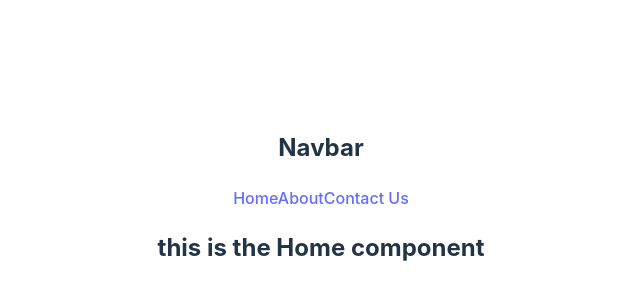
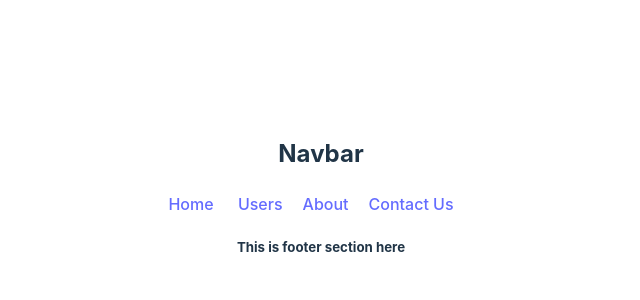
Before and after one commit to MdAlAmin212104/react_router, a React (Vite) app: page / in a window 1280 px wide. Shown: the part 202-502 px from the top of the page, without its empty margins (319-959 px from the left). Built offline with nearby package versions, Linux system fonts and the light colour scheme.

Commit message:
nested routing added and footer section added

```diff
--- /dev/null
+++ b/src/components/Footer/Footer.jsx
@@ -0,0 +1,11 @@
+import React from 'react';
+
+const Footer = () => {
+      return (
+            <div>
+                  <h5>This is footer section here</h5>
+            </div>
+      );
+};
+
+export default Footer;
--- a/src/components/Header.jsx
+++ /dev/null
@@ -1,16 +0,0 @@
-import React from 'react';
-
-const Header = () => {
-      return (
-            <div>
-                  <h2>Navbar</h2>
-                  <nav>
-                        <a href="/">Home</a>
-                        <a href="/about">About</a>
-                        <a href="/contact">Contact Us</a>
-                  </nav>
-            </div>
-      );
-};
-
-export default Header;
--- /dev/null
+++ b/src/components/Header/Header.css
@@ -0,0 +1,3 @@
+nav a{
+      margin-right: 20px;
+}
--- /dev/null
+++ b/src/components/Header/Header.jsx
@@ -0,0 +1,19 @@
+import React from 'react';
+import './Header.css'
+import { Link } from 'react-router-dom';
+
+const Header = () => {
+      return (
+            <div>
+                  <h2>Navbar</h2>
+                  <nav>
+                        <Link to="/">Home </Link>
+                        <Link to="/users">Users</Link>
+                        <Link to="/about">About</Link>
+                        <Link to="/contact">Contact Us</Link>
+                  </nav>
+            </div>
+      );
+};
+
+export default Header;
--- a/src/components/Home.jsx
+++ b/src/components/Home.jsx
@@ -1,13 +1,14 @@
 import React from 'react';
 import { Outlet } from 'react-router-dom';
-import Header from './Header';
+import Header from './Header/Header';
+import Footer from './Footer/Footer';
 
 const Home = () => {
       return (
             <div>
                   <Header/>
-                  <h2>this is the Home component</h2>
                   <Outlet/>
+                  <Footer/>
             </div>
       );
 };
--- /dev/null
+++ b/src/components/User/User.jsx
@@ -0,0 +1,13 @@
+import React from 'react';
+import Header from './../Header/Header';
+
+const User = () => {
+      return (
+            <div>
+                  <h3>User list Header</h3>
+                  <p>Lorem ipsum dolor sit, amet consectetur adipisicing elit. Nulla magni obcaecati sint libero, rem placeat modi dolor reprehenderit illum id assumenda natus iusto voluptatibus delectus ullam vel neque nam omnis.</p>
+            </div>
+      );
+};
+
+export default User;
--- a/src/main.jsx
+++ b/src/main.jsx
@@ -9,6 +9,7 @@ import {
 import Home from './components/Home.jsx';
 import About from './components/About.jsx';
 import Contact from './components/Contact.jsx';
+import User from './components/User/User.jsx';
 
 const router = createBrowserRouter([
   {
@@ -22,6 +23,10 @@ const router = createBrowserRouter([
       {
         path: "/contact",
         element: <Contact/>
+      },
+      {
+        path: "/users",
+        element: <User/>
       }
     ]
   },
```
